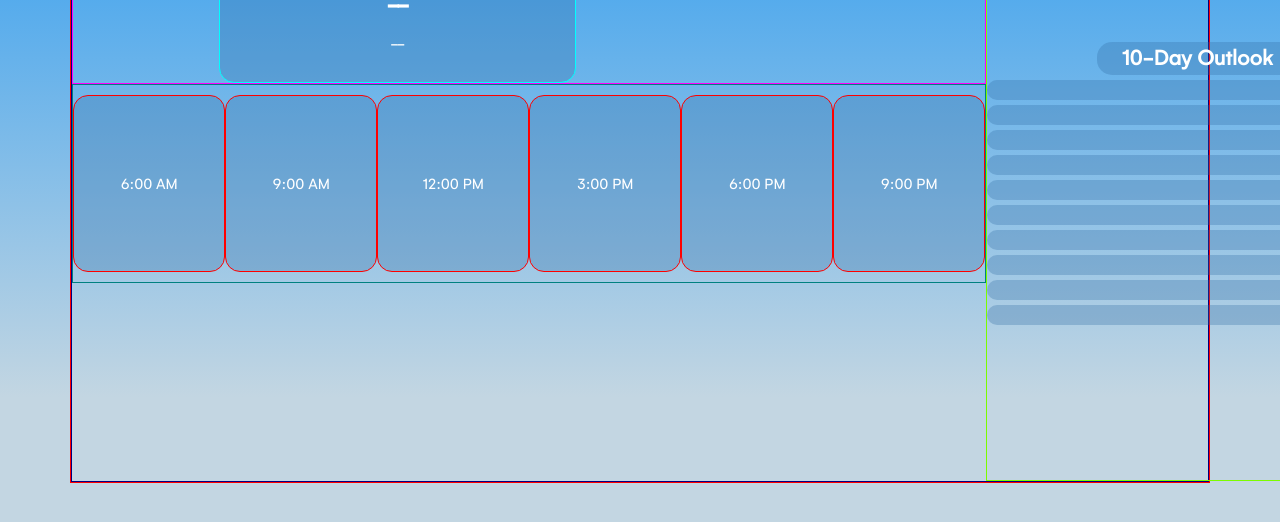
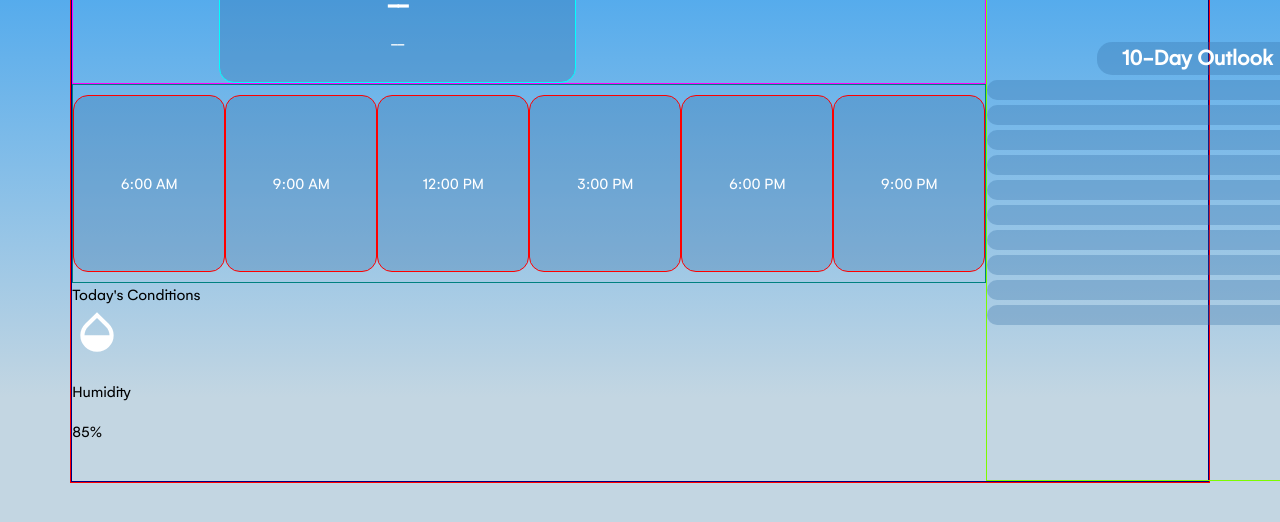
Before and after one commit to Q-Chan97/weather-app, a website built with webpack: page src/template.html in a window 1280 px wide. Shown: the part 174-696 px from the top of the page. Built offline with nearby package versions, Linux system fonts and the light colour scheme; no server answers.

Commit message:
Build today's conditions div

```diff
--- a/src/template.html
+++ b/src/template.html
@@ -56,6 +56,18 @@
             <div class="hourly-info"></div>
           </div>
         </div>
+        <div id="additional-info-container">
+          <div class="info-med-text">Today's Conditions</div>
+          <div id="additional-info">
+            <div id="humidity-info" class="info-div">
+              <img src="./assets/images/humidity.svg" alt="humidity image" class="small-image">
+              <div class="flex-info-holder">
+                <p class="info-med-text">Humidity</p>
+                <p class="info-bold-text">85%</p> <!-- Just for now -->
+              </div>
+            </div>
+          </div>
+        </div>
         <div id="side-container">
           <div id="side-head">
             <h3>10-Day Outlook</h3>
```
